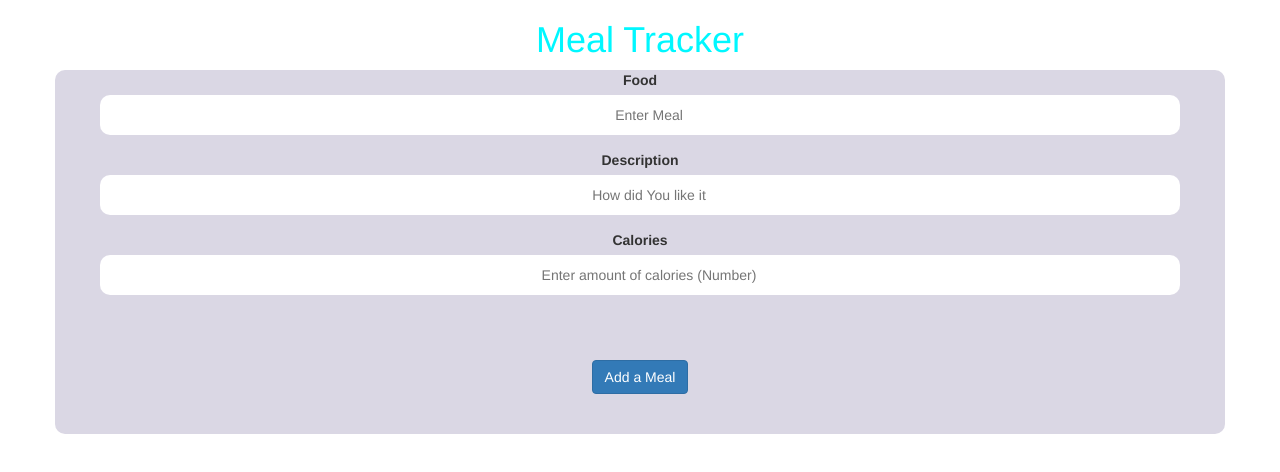
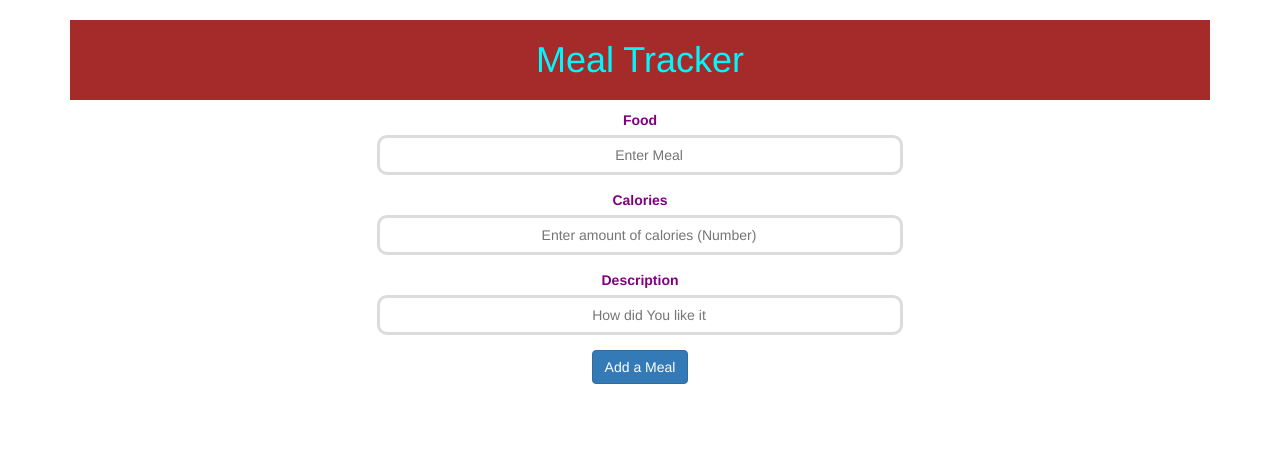
Before and after one commit to Kipngetich33/meal, an Angular app: page / in a window 1280 px wide. Shown: the top 472 px of the page. Built offline with nearby package versions, Linux system fonts and the light colour scheme.

Commit message:
make changes to the header section

```diff
--- a/src/app/add-food/add-food.component.css
+++ b/src/app/add-food/add-food.component.css
@@ -2,15 +2,23 @@
 #centerInput{
 	text-align: center
 }
+#label{
+	color :purple;
+
+}
 input {
 	border-radius: 10px;
-	border:3px;
+	border:solid 3px gainsboro;
 	padding-left:20px;
+	width: 100px;
 }
 form {
-	background-color: rgb(218, 215, 228);
+	background-color: #ffffffff;
 	border-radius: 10px;
 }
 button {
 	margin-bottom: 40px;
 }
+#add-button{
+	margin-top: 0px;
+}
--- a/src/app/add-food/add-food.component.html
+++ b/src/app/add-food/add-food.component.html
@@ -1,26 +1,30 @@
+<div class="col-md-3"></div>
+<div class="col-md-6">
 		<form class="" >
 
 					<div class="form-group row">
-		<label >Food</label><br>
+						<label id="label" >Food</label><br>
 						<div >
 							<input placeholder="Enter Meal" style="width:90%; height:40px" #addFoodName id="centerInput"><br>
 						</div>
 					</div>
 
+
 					<div class="form-group row">
-		<label>Description</label><br>
+						<label id="label">Calories</label><br>
+						<div>
+							<input placeholder="Enter amount of calories (Number)" style="width:90%; height:40px" #newCalorie id="centerInput">
+						</div>
+					</div>
+
+					<div class="form-group row">
+							<label id="label">Description</label><br>
 							<div >
 								<input placeholder="How did You like it" style="width:90%; height:40px" #newDescription id="centerInput"><br>
 							</div>
 						</div>
 
-	<div class="form-group row">
-		<label>Calories</label><br>
-		<div>
-			<input placeholder="Enter amount of calories (Number)" style="width:90%; height:40px" #newCalorie id="centerInput">
-		</div>
-	</div>
-		<button class="btn btn-primary" style="margin-top:50px" (click)="addFood( addFoodName.value, newDescription.value, newCalorie.value);
+					<button class="btn btn-primary" id="add-button" (click)="addFood( addFoodName.value, newDescription.value, newCalorie.value);
 						addFoodName.value='';
 						newDescription.value='';
 						newCalorie.value='';
@@ -29,3 +33,6 @@
 
 
 				</form>
+
+</div>
+<div class="col-md-3"></div>
--- a/src/app/app.component.css
+++ b/src/app/app.component.css
@@ -0,0 +1,6 @@
+#header{
+    background-color: brown;
+}
+h1{
+    padding: 20px;
+}
--- a/src/app/app.component.html
+++ b/src/app/app.component.html
@@ -1,6 +1,6 @@
 
 <div class="container">
-  <div style="text-align:center">
+  <div style="text-align:center" >
     <section id ="header">
       <h1 style="color: #00f7ff;" id="title1">
          {{title}}
```
Lines whose indentation alone changed are shown as unchanged.
